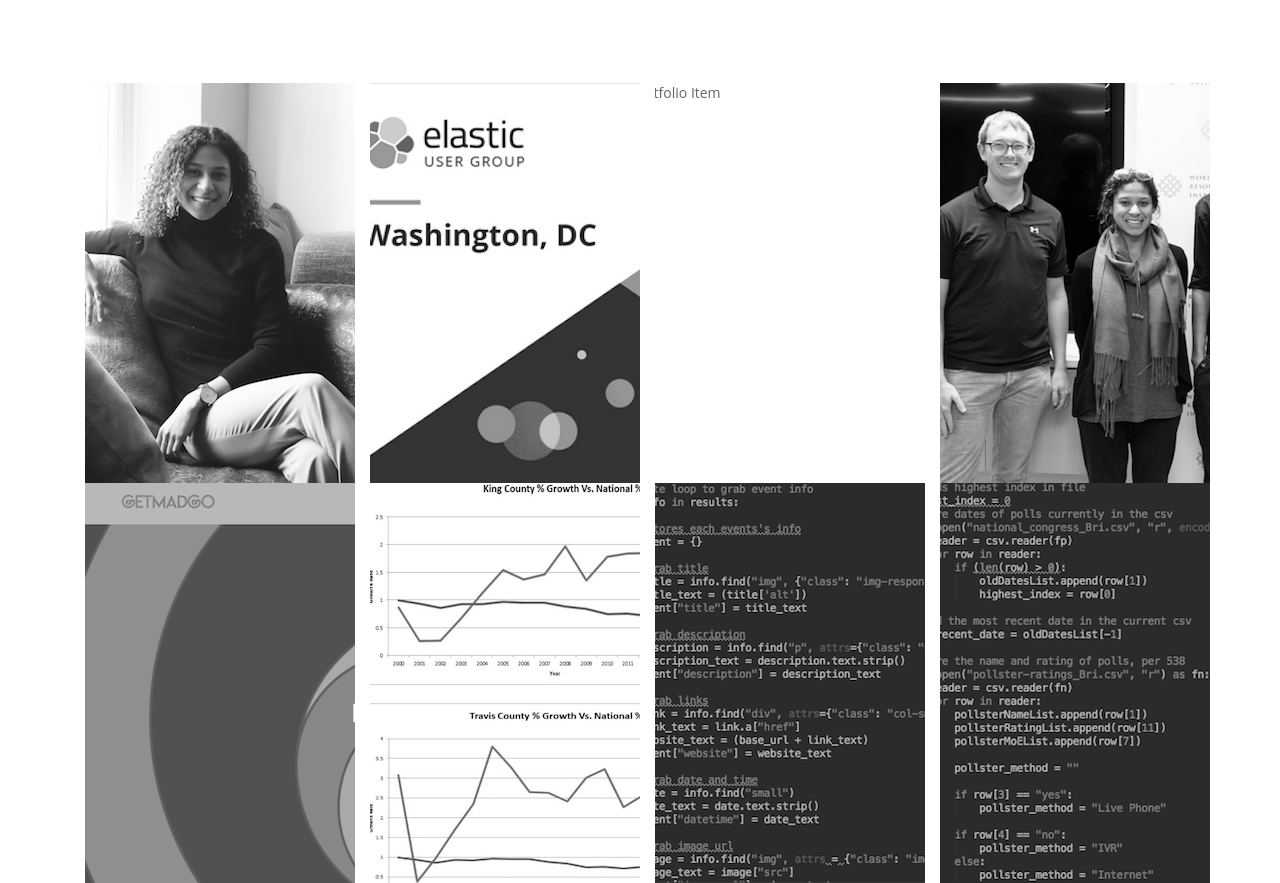
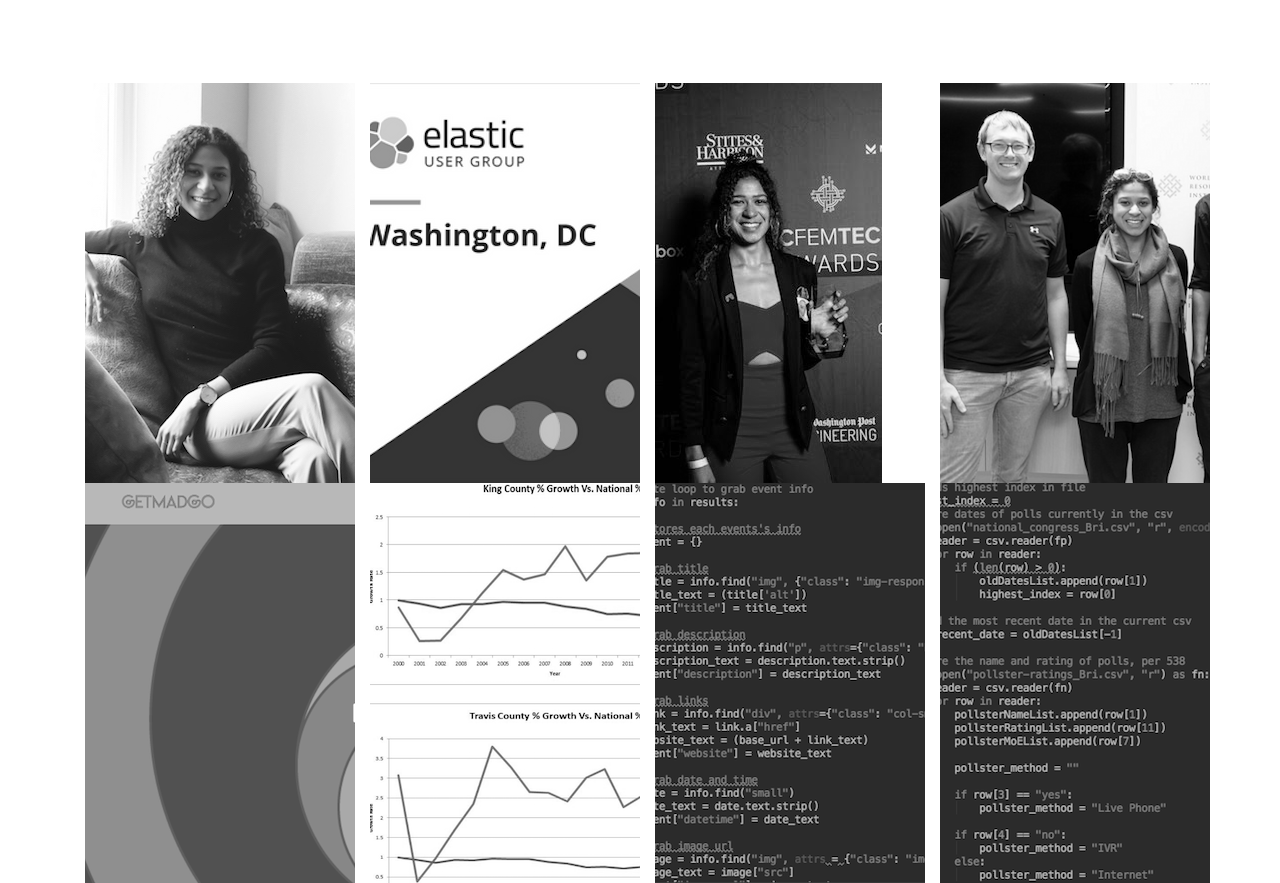
Before and after one commit to brm2398/Brianna-McGowan, a plain HTML site: page index.html in a window 1280 px wide. Shown: the part 3439-4322 px from the top of the page. Drawn offline with nearby package versions, Linux system fonts and the light colour scheme; some packages are replaced by stand-ins of ours; a script that the page names is missing.

Commit message:
Update index.html
added appropriate dcfemtech pic in the respective portfiolio folder in img

```diff
--- a/index.html
+++ b/index.html
@@ -262,7 +262,7 @@
               <a href="https://dcfemtech.com/awards">
               <div class="overlay-effect effects clearfix">
                   <div class="img">
-                      <img class="grayscale" src="img/2019DCFemTechPhotobooth0080.JPG" alt="Portfolio Item"></a>
+                      <img class="grayscale" src="img/portfolio/2019DCFemTechPhotobooth0080.JPG" alt="Portfolio Item"></a>
                   </div>
               </a>
               </div>
```
